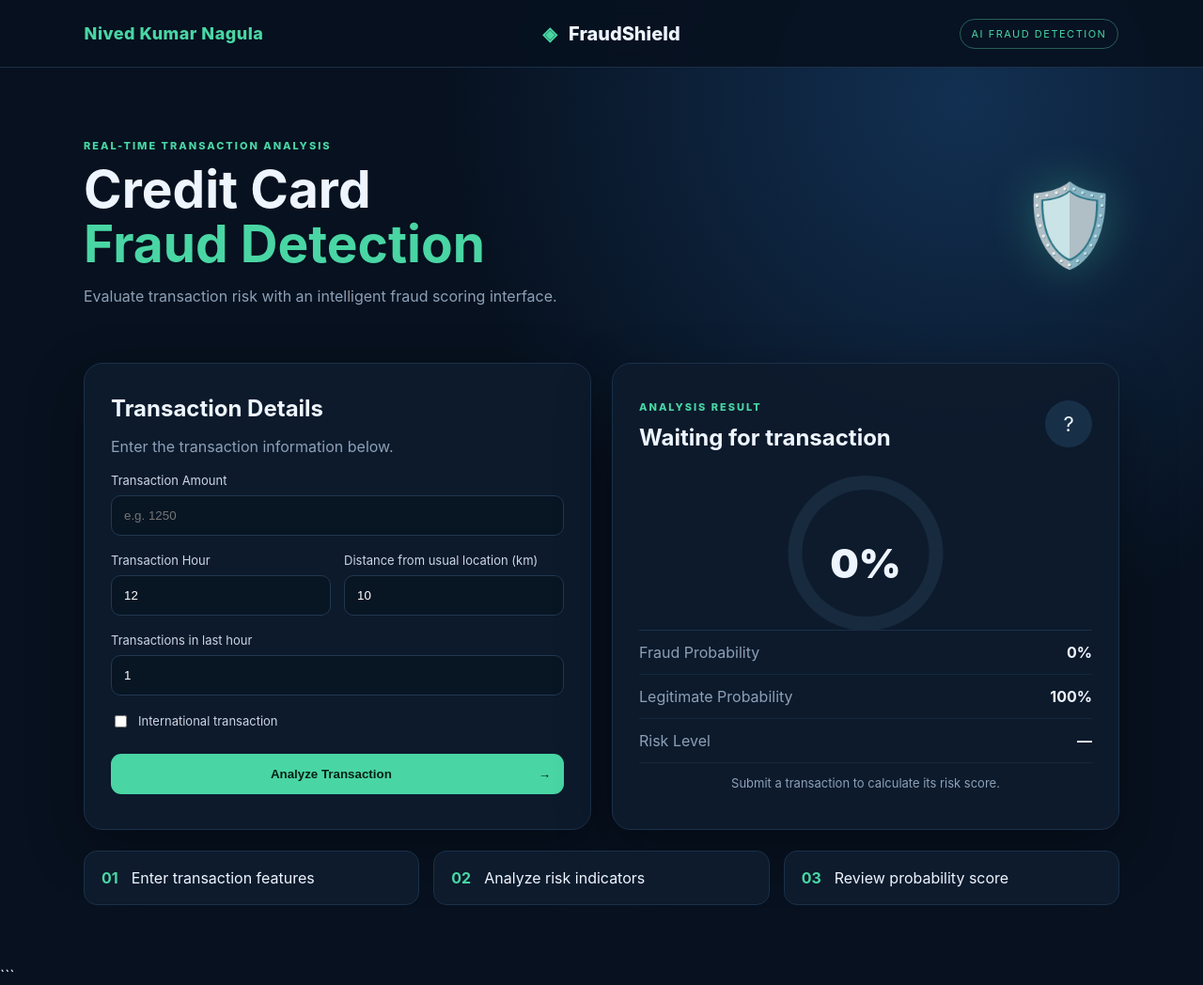
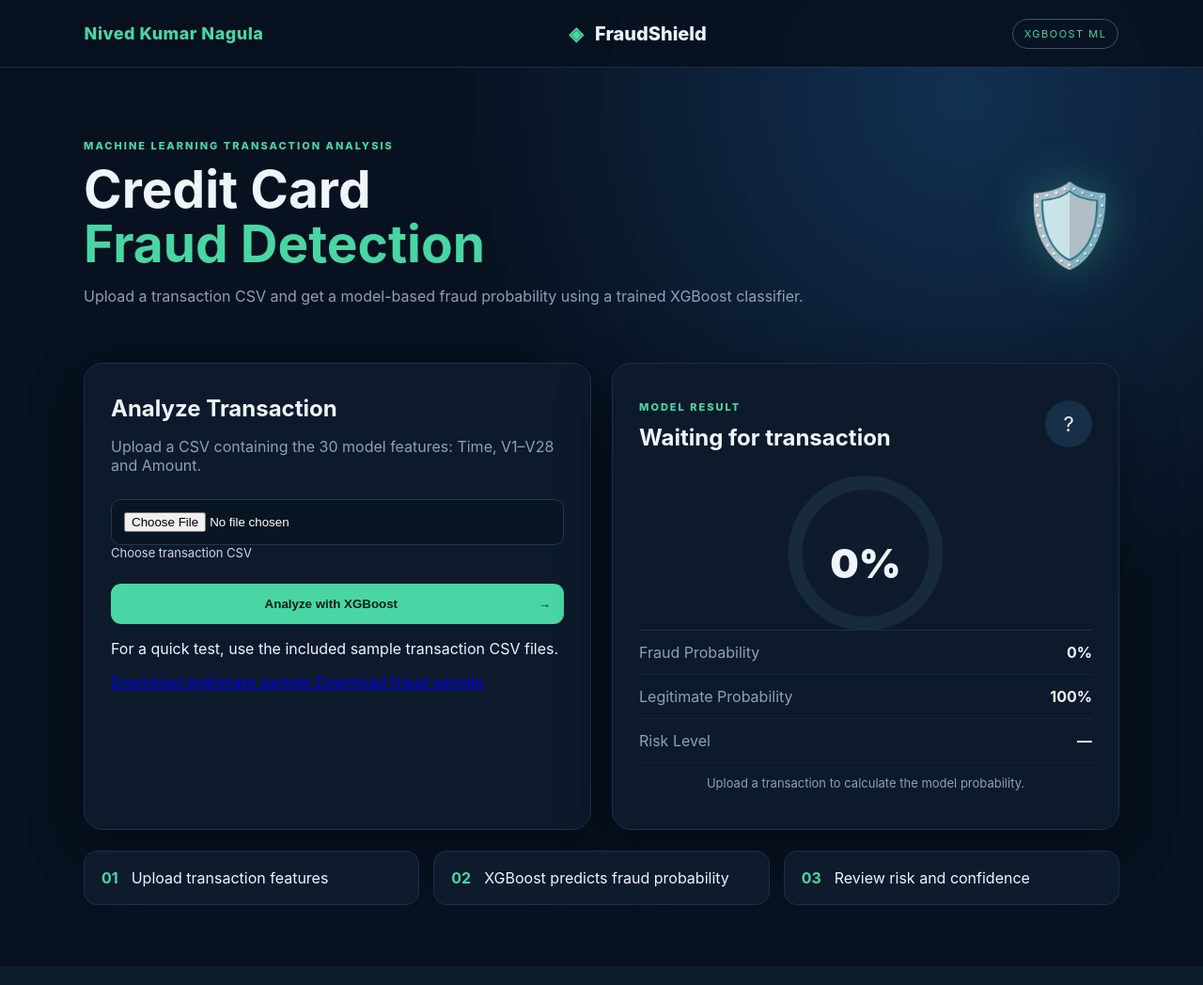
Before and after one commit to 2203A52108/credit-card-fraud-detention, a Flask app: page / in a window 1280 px wide. Shown: the whole page at 94% size. After the commit the page ends 966 px from the top, so only its background shows below. Run offline with Flask 3, Linux system fonts and the light colour scheme; parts of the project's set-up code (start-up, migrations or seed data) failed here and were passed over.

Commit message:
Update index.html

````diff
--- a/templates/index.html
+++ b/templates/index.html
@@ -1,40 +1,42 @@
-
 <!DOCTYPE html>
 <html lang="en">
-
 <head>
   <meta charset="UTF-8">
   <meta name="viewport" content="width=device-width, initial-scale=1.0">
+
   <title>Nived Kumar Nagula | FraudShield</title>
 
-  <link rel="stylesheet" href="{{ url_for('static', filename='style.css') }}">
+  <link rel="stylesheet"
+        href="{{ url_for('static', filename='style.css') }}">
 </head>
 
 <body>
 
-  <!-- Header -->
 <header class="nav">
-    <div class="owner">Nived Kumar Nagula</div>
+
+  <div class="owner">
+    Nived Kumar Nagula
+  </div>
 
   <div class="brand">
     <span>◈</span> FraudShield
   </div>
 
   <div class="badge">
-      AI FRAUD DETECTION
+    XGBOOST ML
   </div>
+
 </header>
 
 
-  <!-- Main Content -->
 <main class="container">
 
-    <!-- Hero Section -->
   <section class="hero">
 
     <div>
+
       <p class="eyebrow">
-          REAL-TIME TRANSACTION ANALYSIS
+        MACHINE LEARNING TRANSACTION ANALYSIS
       </p>
 
       <h1>
@@ -43,8 +45,10 @@
       </h1>
 
       <p class="sub">
-          Evaluate transaction risk with an intelligent fraud scoring interface.
+        Upload a transaction CSV and get a model-based
+        fraud probability using a trained XGBoost classifier.
       </p>
+
     </div>
 
     <div class="shield">
@@ -54,103 +58,74 @@
   </section>
 
 
-    <!-- Dashboard -->
   <section class="grid">
 
-      <!-- Transaction Form -->
+
+    <!-- Upload Card -->
+
     <div class="card">
 
-        <h2>Transaction Details</h2>
+      <h2>
+        Analyze Transaction
+      </h2>
 
       <p class="muted">
-          Enter the transaction information below.
+        Upload a CSV containing the 30 model features:
+        Time, V1–V28 and Amount.
       </p>
 
-        <form id="form">
 
-          <label>
-            Transaction Amount
+      <form id="uploadForm">
+
+        <label class="upload">
 
           <input
-              id="amount"
-              type="number"
-              min="0"
-              step="0.01"
-              placeholder="e.g. 1250"
+            id="file"
+            type="file"
+            accept=".csv"
             required
           >
-          </label>
 
-
-          <div class="two">
-
-            <label>
-              Transaction Hour
-
-              <input
-                id="hour"
-                type="number"
-                min="0"
-                max="23"
-                value="12"
-                required
-              >
-            </label>
-
-
-            <label>
-              Distance from usual location (km)
-
-              <input
-                id="distance"
-                type="number"
-                min="0"
-                step="0.1"
-                value="10"
-                required
-              >
-            </label>
-
-          </div>
-
-
-          <label>
-            Transactions in last hour
-
-            <input
-              id="velocity"
-              type="number"
-              min="0"
-              step="1"
-              value="1"
-              required
-            >
-          </label>
-
-
-          <label class="check">
-
-            <input
-              id="international"
-              type="checkbox"
-            >
-
-            International transaction
+          <span id="fileName">
+            Choose transaction CSV
+          </span>
 
         </label>
 
 
         <button type="submit">
-            Analyze Transaction
+          Analyze with XGBoost
           <span>→</span>
         </button>
 
       </form>
 
+
+      <p class="hint">
+
+        For a quick test, use the included
+        sample transaction CSV files.
+
+      </p>
+
+
+      <div class="sample-links">
+
+        <a href="/sample_legitimate_transaction.csv">
+          Download legitimate sample
+        </a>
+
+        <a href="/sample_fraud_transaction.csv">
+          Download fraud sample
+        </a>
+
+      </div>
+
     </div>
 
 
     <!-- Result Card -->
+
     <div class="card result-card">
 
       <div class="result-head">
@@ -158,7 +133,7 @@
         <div>
 
           <p class="eyebrow">
-              ANALYSIS RESULT
+            MODEL RESULT
           </p>
 
           <h2 id="result">
@@ -178,7 +153,6 @@
       </div>
 
 
-        <!-- Score -->
       <div class="score-wrap">
 
         <div
@@ -187,7 +161,6 @@
         >
           0%
         </div>
-
 
         <div
           class="ring"
@@ -201,10 +174,10 @@
       </div>
 
 
-        <!-- Statistics -->
       <div class="stats">
 
         <div>
+
           <span>
             Fraud Probability
           </span>
@@ -212,10 +185,12 @@
           <strong id="fraud">
             0%
           </strong>
+
         </div>
 
 
         <div>
+
           <span>
             Legitimate Probability
           </span>
@@ -223,10 +198,12 @@
           <strong id="legit">
             100%
           </strong>
+
         </div>
 
 
         <div>
+
           <span>
             Risk Level
           </span>
@@ -234,6 +211,7 @@
           <strong id="risk">
             —
           </strong>
+
         </div>
 
       </div>
@@ -243,7 +221,8 @@
         id="note"
         class="note"
       >
-          Submit a transaction to calculate its risk score.
+        Upload a transaction to calculate
+        the model probability.
       </p>
 
     </div>
@@ -251,13 +230,14 @@
   </section>
 
 
-    <!-- Information Section -->
+  <!-- Process -->
+
   <section class="info">
 
     <div>
       <b>01</b>
       <span>
-          Enter transaction features
+        Upload transaction features
       </span>
     </div>
 
@@ -265,7 +245,7 @@
     <div>
       <b>02</b>
       <span>
-          Analyze risk indicators
+        XGBoost predicts fraud probability
       </span>
     </div>
 
@@ -273,18 +253,17 @@
     <div>
       <b>03</b>
       <span>
-          Review probability score
+        Review risk and confidence
       </span>
     </div>
 
   </section>
 
+
 </main>
 
 
-  <!-- JavaScript -->
 <script src="{{ url_for('static', filename='script.js') }}"></script>
 
 </body>
 </html>
-```
````
Lines whose indentation alone changed are shown as unchanged.
